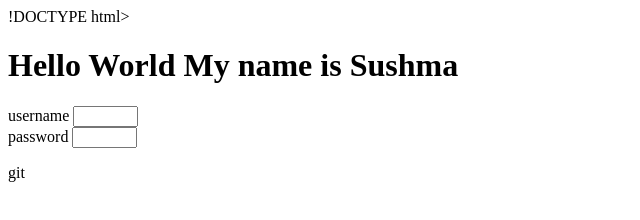
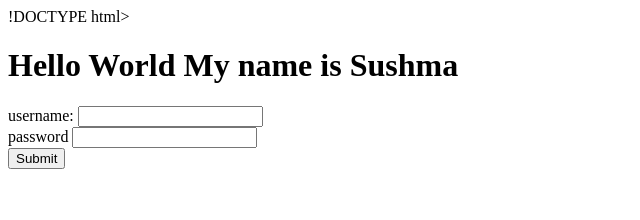
Before and after one commit to sushmaeluri/hello-world, a plain HTML site: page index1.html in a window 1280 px wide. Shown: the whole page, without its empty margins (0-640 px from the left). Drawn offline with Linux system fonts and the light colour scheme.

Commit message:
add changes

```diff
--- a/index.html
+++ b/index1.html
@@ -20,11 +20,15 @@
     <form action="/index.html" method="POST">
 
 
-        <label for ="username">username</label>
-        <input type="text" name="username" value="" size="5" maxSize="15" required><br>
+        <label for ="username">username:</label>
+        <input type="text" id="username" name="username"  minlength="15"  maxlength="20"required>
+        <br>
         <label for ="password">password</label>
-        <input type="password" name="pwd" value="" size="5" maxSize="15" required>
+        <input type="password" id="pwd" name="password" minlength="15"  maxlength="20"required>
+
+        <br>
+        <input type="submit">
     </form>
 
 </body>
-</html>git
+</html>
```
